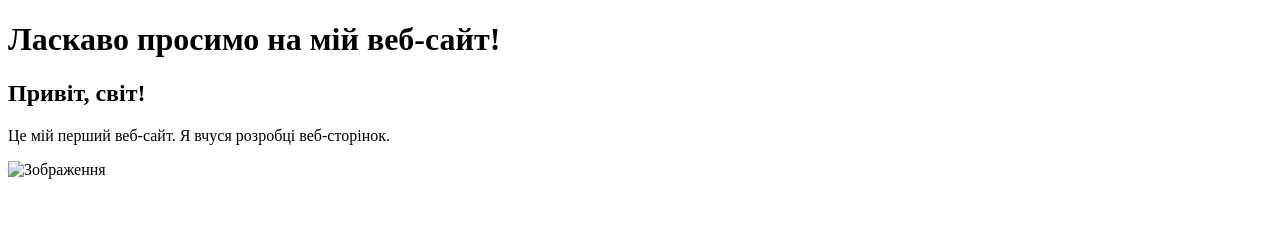
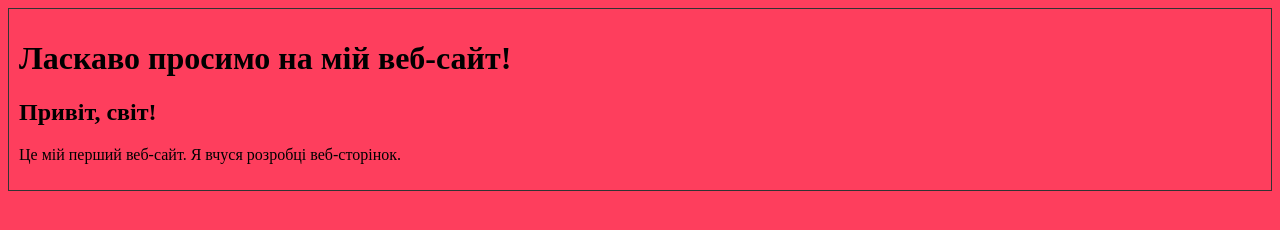
Before and after one commit to andreyrezreznicenko/MyRR_RA, a plain HTML site: page index.html in a window 1280 px wide. Drawn offline with Linux system fonts and the light colour scheme.

Commit message:
change index for styles

```diff
--- a/index.html
+++ b/index.html
@@ -2,12 +2,13 @@
 <html>
 <head>
   <title>Мій перший веб-сайт</title>
+  <link rel=STYLESHEET TYPE="text/css" HREF="styles/body.css">
+  <link rel=STYLESHEET TYPE="text/css" HREF="styles/body.css">
 </head>
 <body>
     <h1>Ласкаво просимо на мій веб-сайт!</h1>
     <h2>Привіт, світ!</h2>
     <p>Це мій перший веб-сайт. Я вчуся розробці веб-сторінок.</p>
 
-    <img src="image.jpg" alt="Зображення" width="300" height="200">
 </body>
 </html>
```
